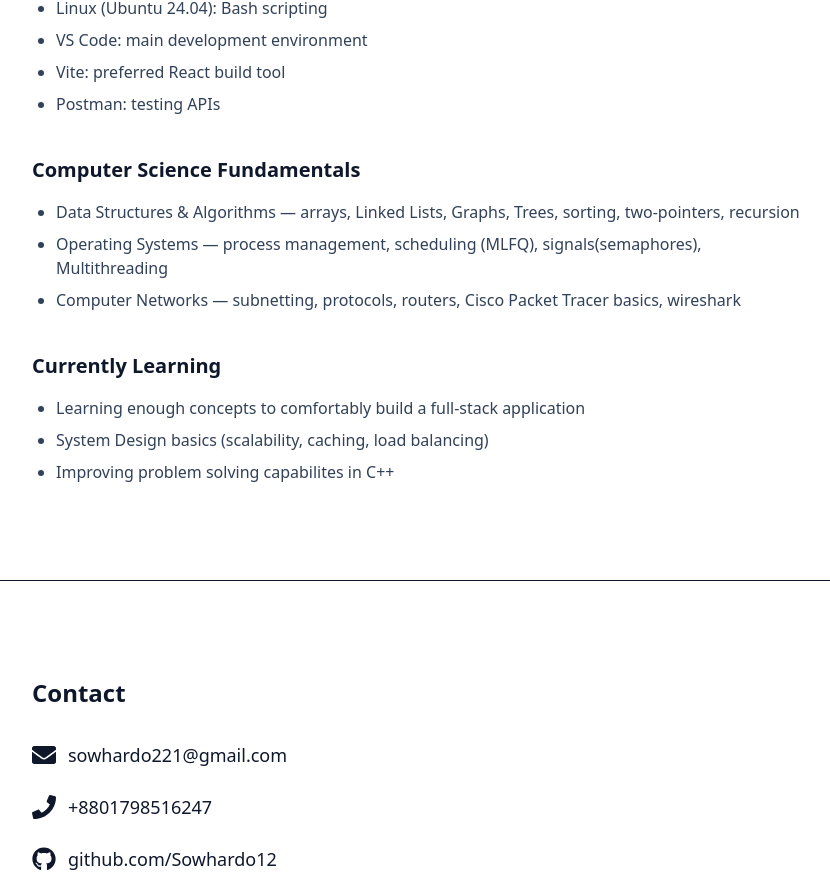
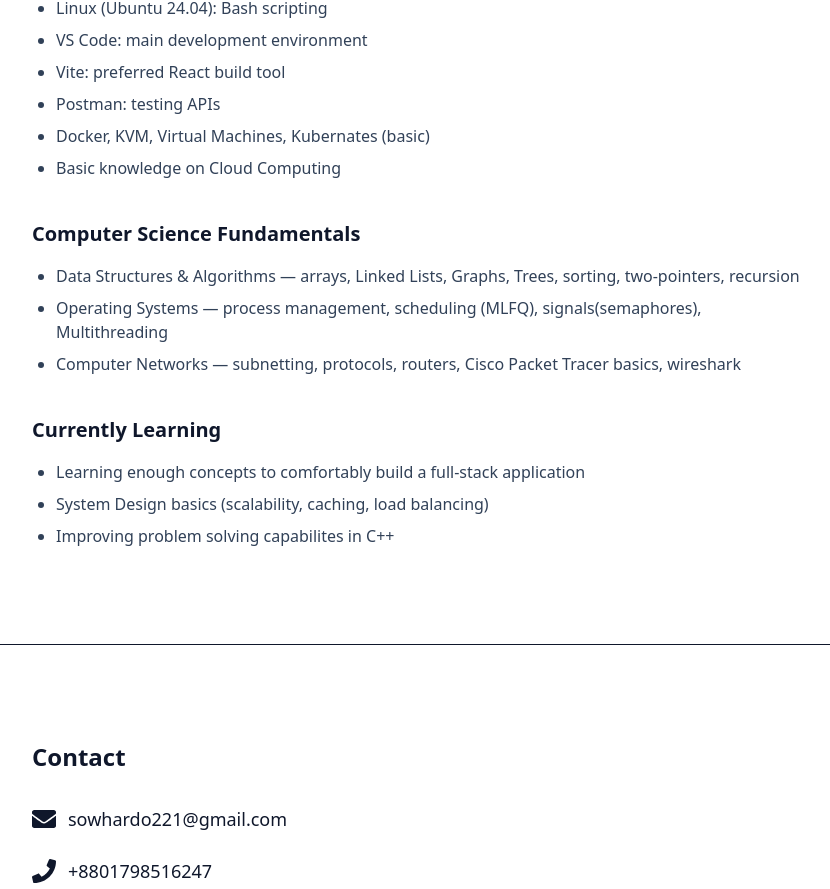
Before and after one commit to Sowhardo12/My_Portfolio, a React (Vite) app: page / in a window 1280 px wide. Shown: the part 1896-2785 px from the top of the page, without its empty margins (224-1054 px from the left). Built offline with nearby package versions, Linux system fonts and the light colour scheme.

Commit message:
new some

```diff
--- a/src/pages/HomePage.jsx
+++ b/src/pages/HomePage.jsx
@@ -189,6 +189,8 @@ function HomePage(){
                 <li>VS Code: main development environment</li>
                 <li>Vite: preferred React build tool</li>
                 <li>Postman: testing APIs</li>
+                <li>Docker, KVM, Virtual Machines, Kubernates (basic)</li>
+                <li>Basic knowledge on Cloud Computing</li>
             </ul>
             </div>
 
```
